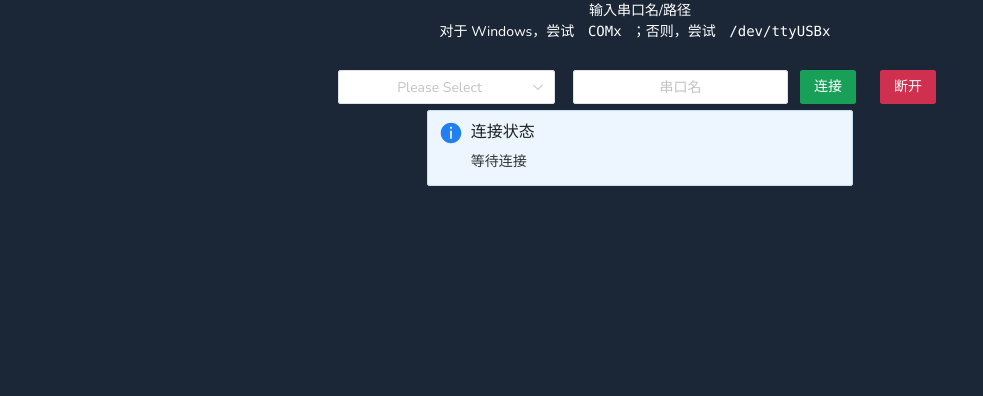
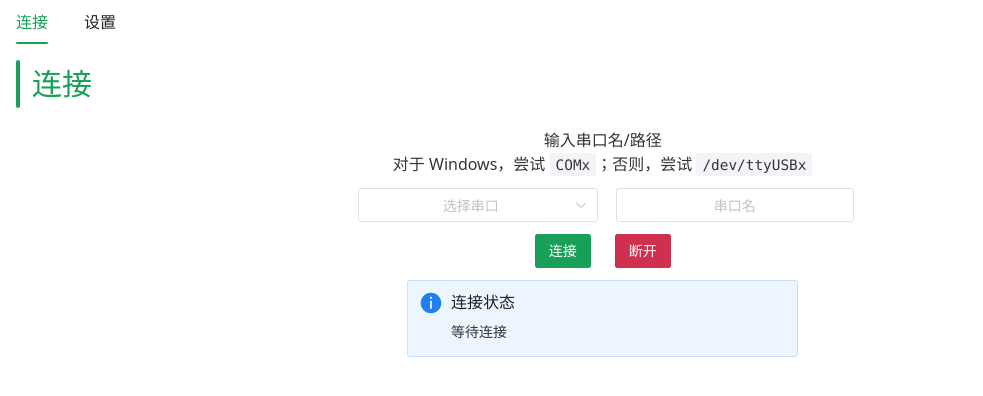
Before and after one commit to cyp0633/joycon-terminal, a Vue app in the folder frontend/: page / in a window 1280 px wide. Shown: the top 396 px of the page, without its empty margins (0-983 px from the left). Built offline with nearby package versions, Linux system fonts and the light colour scheme.

Commit message:
Refactor frontend

```diff
--- a/frontend/src/App.vue
+++ b/frontend/src/App.vue
@@ -1,11 +1,13 @@
 <script setup>
 import HelloWorld from './components/HelloWorld.vue'
-import { NLoadingBarProvider} from 'naive-ui'
+import { NLoadingBarProvider, NConfigProvider, NGlobalStyle, useOsTheme, darkTheme } from 'naive-ui'
 </script>
 
 <template>
-	<n-loading-bar-provider>
-		<HelloWorld />
-	</n-loading-bar-provider>
-
+	<n-config-provider :theme="theme">
+		<n-global-style />
+		<n-loading-bar-provider>
+			<HelloWorld />
+		</n-loading-bar-provider>
+	</n-config-provider>
 </template>
--- a/frontend/src/components/HelloWorld.vue
+++ b/frontend/src/components/HelloWorld.vue
@@ -1,7 +1,7 @@
 <script setup>
 import { reactive } from 'vue'
 import { ConnectSerial, StartListen, StopListen, Disconnect, GetAvailablePorts } from '../../wailsjs/go/main/App'
-import { NButton, NInput, NAlert, NSpace, NSelect, useLoadingBar } from 'naive-ui'
+import { NButton, NInput, NAlert, NSpace, NSelect, useLoadingBar, NTabs, NTabPane, useOsTheme, darkTheme, NH1, NText } from 'naive-ui'
 
 var data = reactive({
 	name: "",
@@ -14,6 +14,7 @@ var serialOptions = []
 
 function getAvailablePorts() {
 	GetAvailablePorts().then(result => {
+		console.log(result)
 		serialOptions = result
 	})
 }
@@ -56,74 +57,55 @@ function disconnect() {
 	data.status = false
 	data.resultText = "等待连接"
 }
+
+// dark theme
+const osThemeRef = useOsTheme();
+const theme = {
+	...darkTheme,
+	...osThemeRef.value,
+};
 </script>
 
 <template>
 	<main>
-		<div id="tip" class="tip h-16 mx-auto">
-			<h3>输入串口名/路径</h3>对于 Windows，尝试 <code class="code">COMx</code>；否则，尝试 <code class="code">/dev/ttyUSBx</code>
+		<n-tabs class="card-tabs mx-4 w-11/12" size="large" animated>
+			<n-tab-pane name="connect" tab="连接">
+				<n-h1 prefix="bar" class="text-left">
+					<n-text type="primary">
+						连接
+					</n-text>
+				</n-h1>
+				<div id="tip" class="tip mx-auto m-1.5 text-base">
+					<n-text>输入串口名/路径<br>对于 Windows，尝试 </n-text>
+					<n-text code>COMx</n-text>
+					<n-text>；否则，尝试 </n-text>
+					<n-text code>/dev/ttyUSBx</n-text>
 				</div>
 				<n-space align="center" justify="center">
 					<n-select children-field="children" label-field="label" value-field="value" filterable
-				:options="serialOptions" @click="getAvailablePorts" />
+						:options="serialOptions" @click="getAvailablePorts" placeholder="选择串口" />
 					<n-input id="name" v-model:value="data.name" class="m-1.5 w-2/6" type="text" placeholder="串口名" />
+				</n-space>
+				<n-space align="center" justify="center">
 					<n-button type="primary" @click="connect" class="m-1.5">连接</n-button>
 					<n-button type="error" @click="disconnect" class="m-1.5">断开</n-button>
 				</n-space>
-		<n-alert title="连接状态" v-bind:type="data.alertBox" class="w-2/6 mx-auto inset-x-0">{{ data.resultText }}
+				<n-alert title="连接状态" v-bind:type="data.alertBox" class="w-2/6 mx-auto inset-x-0 m-1.5">{{
+						data.resultText
+				}}
 				</n-alert>
+			</n-tab-pane>
+			<n-tab-pane name="settings" tab="设置">
+				<n-h1 prefix="bar" class="text-left">
+					<n-text type="primary">
+						设置
+					</n-text>
+				</n-h1>
+				<p>Nothing here now.</p>
+			</n-tab-pane>
+		</n-tabs>
 	</main>
 </template>
 
 <style scoped>
-.result {
-	height: 20px;
-	line-height: 20px;
-	margin: 1.5rem auto;
-}
-
-.input-box .btn {
-	width: 60px;
-	height: 30px;
-	line-height: 30px;
-	border-radius: 3px;
-	border: none;
-	margin: 0 0 0 20px;
-	padding: 0 8px;
-	cursor: pointer;
-}
-
-.input-box .btn:hover {
-	background-image: linear-gradient(to top, #cfd9df 0%, #e2ebf0 100%);
-	color: #333333;
-}
-
-.input-box .input {
-	border: none;
-	border-radius: 3px;
-	outline: none;
-	height: 30px;
-	line-height: 30px;
-	padding: 0 10px;
-	background-color: rgba(240, 240, 240, 1);
-	-webkit-font-smoothing: antialiased;
-}
-
-.input-box .input:hover {
-	border: none;
-	background-color: rgba(255, 255, 255, 1);
-}
-
-.input-box .input:focus {
-	border: none;
-	background-color: rgba(255, 255, 255, 1);
-}
-
-.code {
-	font-family: Consolas, "Liberation Mono", Menlo, Courier, monospace;
-	font-size: 14px;
-	color: rgba(255, 255, 255, 1);
-	border-radius: 3px;
-	padding: 0 10px;
-}
 </style>
--- a/frontend/src/style.css
+++ b/frontend/src/style.css
@@ -1,12 +1,9 @@
 html {
-    background-color: rgba(27, 38, 54, 1);
     text-align: center;
-    color: white;
 }
 
 body {
     margin: 0;
-    color: white;
     font-family: "Nunito", -apple-system, BlinkMacSystemFont, "Segoe UI", "Roboto",
     "Oxygen", "Ubuntu", "Cantarell", "Fira Sans", "Droid Sans", "Helvetica Neue",
     sans-serif;
@@ -19,8 +16,3 @@ body {
     src: local(""),
     url("assets/fonts/nunito-v16-latin-regular.woff2") format("woff2");
 }
-
-#app {
-    height: 100vh;
-    text-align: center;
-}
```
Lines whose indentation alone changed are shown as unchanged.
